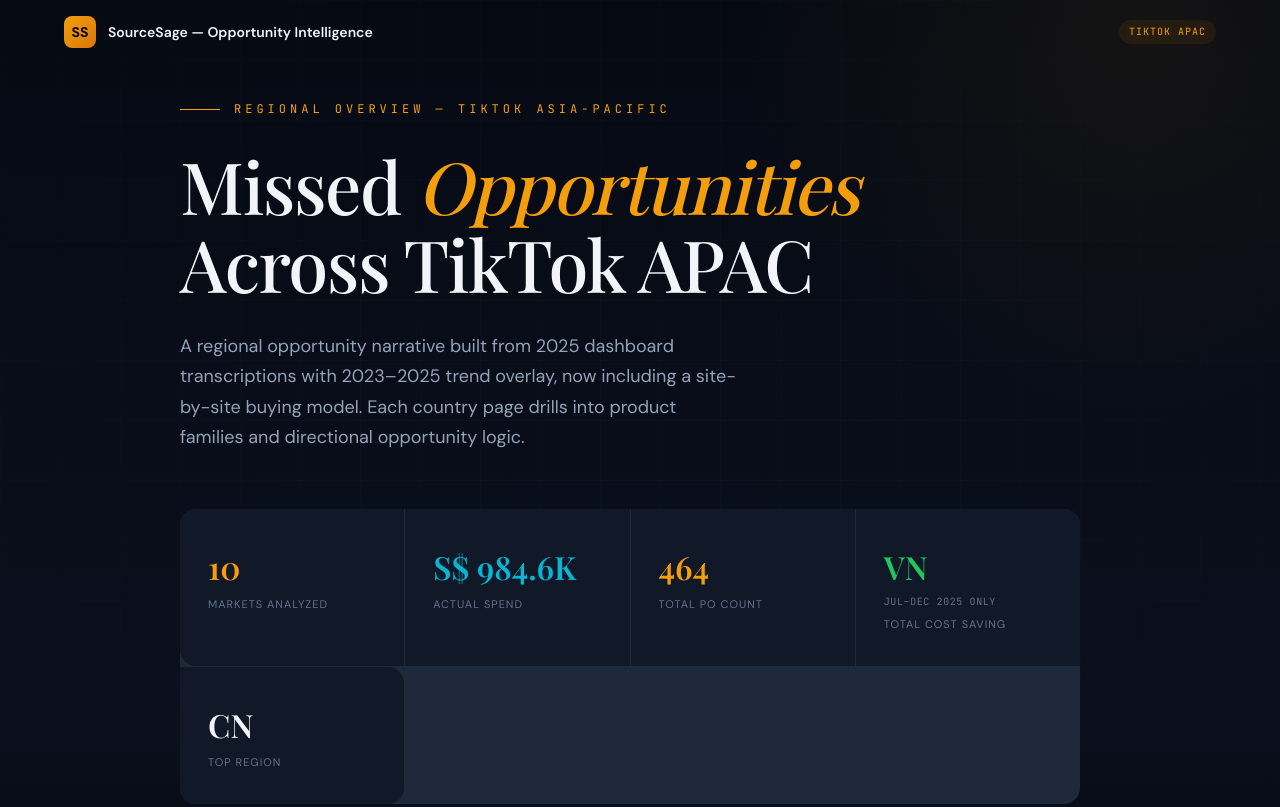
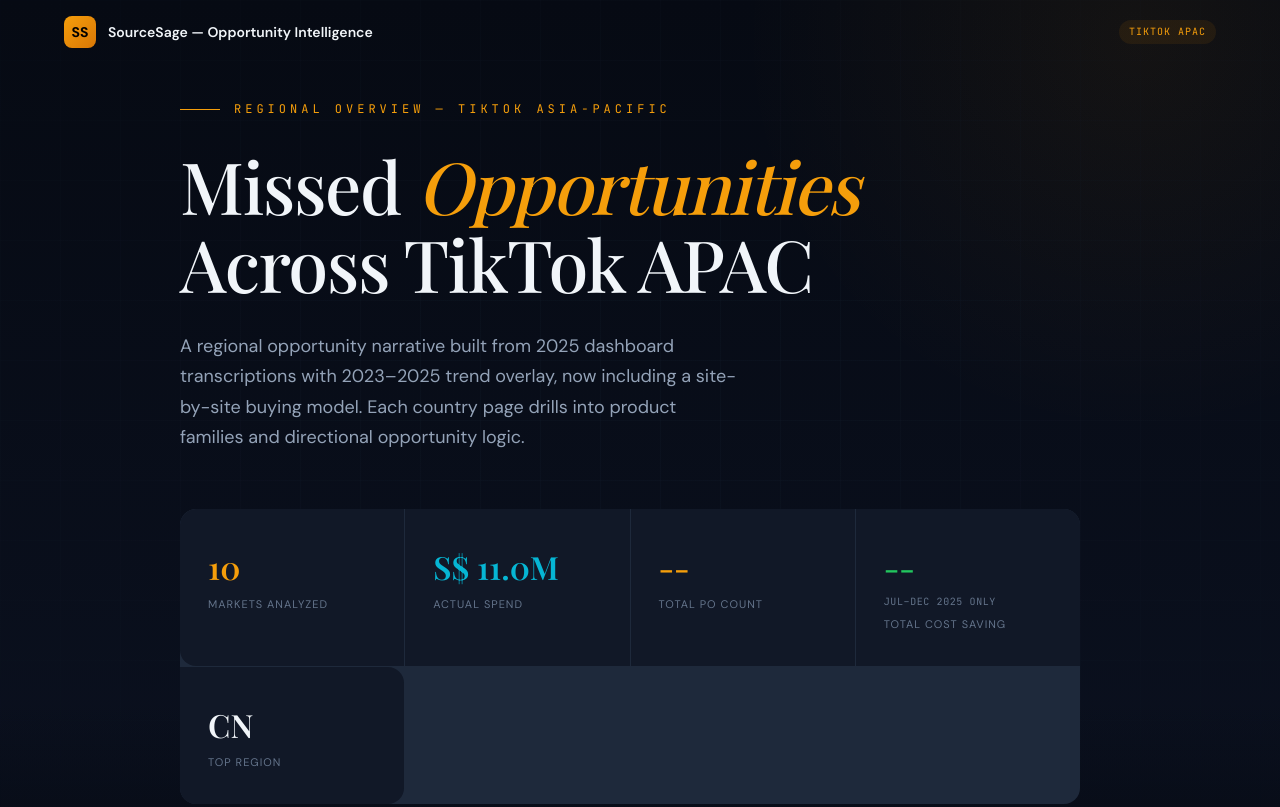
Before and after one commit to peter838/tiktok-apac-opportunity, a website: page index.html in a window 1280 px wide. Shown: the top 807 px of the page. Drawn offline with nearby package versions, Linux system fonts and the light colour scheme; no server answers.

Commit message:
Fix: prevent hero stats from showing API values before static overlay
- Remove updateHeroStatsFromRegionalData() from fetchRegionalData()
  so hero stats (Actual Spend, Total POs) are never updated with API totals
- Add exportRegionalData() to applyStaticOverlayToCards() so exported
  data for country pages is also static
- Hero stats now only show static values, eliminating flicker

```diff
--- a/index.html
+++ b/index.html
@@ -1000,8 +1000,7 @@
         GLOBAL_REGIONAL_DATA.topRegionSpend = topEntry.actualSpend;
       }
 
-      // Update hero stats
-      updateHeroStatsFromRegionalData();
+      // Export regional data (will be updated with static values by overlay)
       exportRegionalData();
 
       const successCount = Array.from(regionResults.values()).filter(function(r) { return !r.error && r.actualSpend > 0; }).length;
@@ -1053,6 +1052,7 @@
 
       // Update hero stats with static totals
       updateHeroStatsFromRegionalData();
+      exportRegionalData();
 
       // Recalculate bars with static data
       recalculateAllBars();
```
